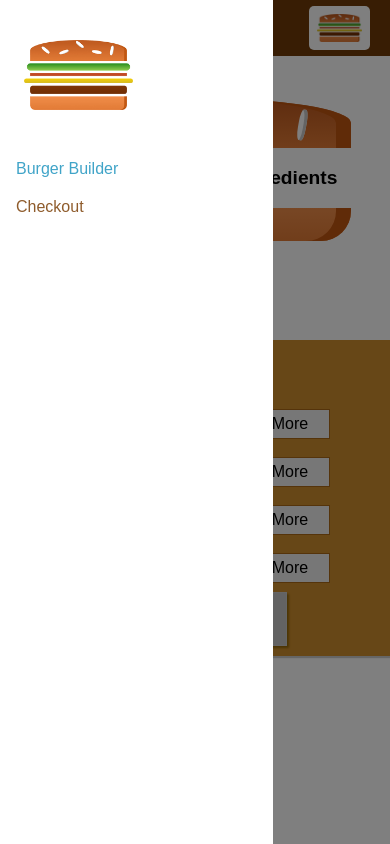
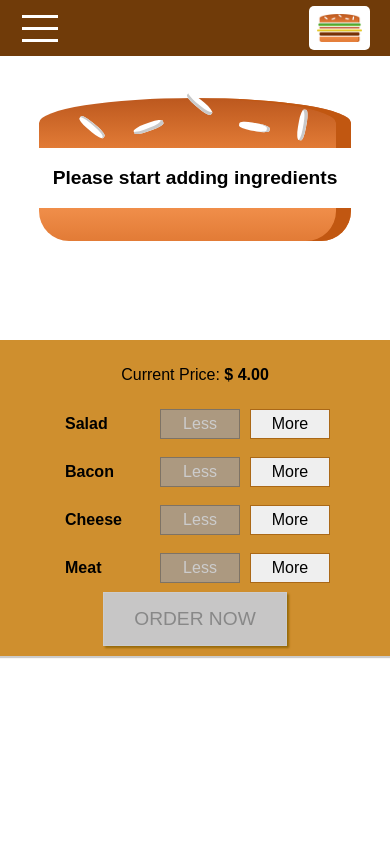
Before and after one commit to rabindratamang/burger-builder, a React app: page / in a window 390 px wide. Built offline with nearby package versions, Linux system fonts and the light colour scheme.

Commit message:
Add responsive drawer toggle

```diff
--- a/src/components/Layout/Layout.js
+++ b/src/components/Layout/Layout.js
@@ -5,7 +5,7 @@
 
 class Layout extends Component {
   state = {
-    showSideDrawer: true,
+    showSideDrawer: false,
   };
 
   SideDrawerCloseHandler = () => {
--- /dev/null
+++ b/src/components/Navigation/SideDrawer/DrawerToggle/DrawerToggle.css
@@ -0,0 +1,23 @@
+.DrawerToggle {
+  width: 40px;
+  height: 100%;
+  display: flex;
+  flex-flow: column;
+  justify-content: space-around;
+  align-items: center;
+  padding: 10px 0;
+  box-sizing: border-box;
+  cursor: pointer;
+}
+
+.DrawerToggle div {
+  width: 90%;
+  height: 3px;
+  background-color: white;
+}
+
+@media (min-width: 500px) {
+  .DrawerToggle {
+    display: none;
+  }
+}
--- a/src/components/Navigation/SideDrawer/DrawerToggle/DrawerToggle.js
+++ b/src/components/Navigation/SideDrawer/DrawerToggle/DrawerToggle.js
@@ -1,5 +1,12 @@
 import React from 'react';
+import classes from './DrawerToggle.css';
 
-const DrawerToggle = props => <div onClick={props.clicked}>Menu</div>;
+const DrawerToggle = props => (
+  <div className={classes.DrawerToggle} onClick={props.clicked}>
+    <div></div>
+    <div></div>
+    <div></div>
+  </div>
+);
 
 export default DrawerToggle;
```
